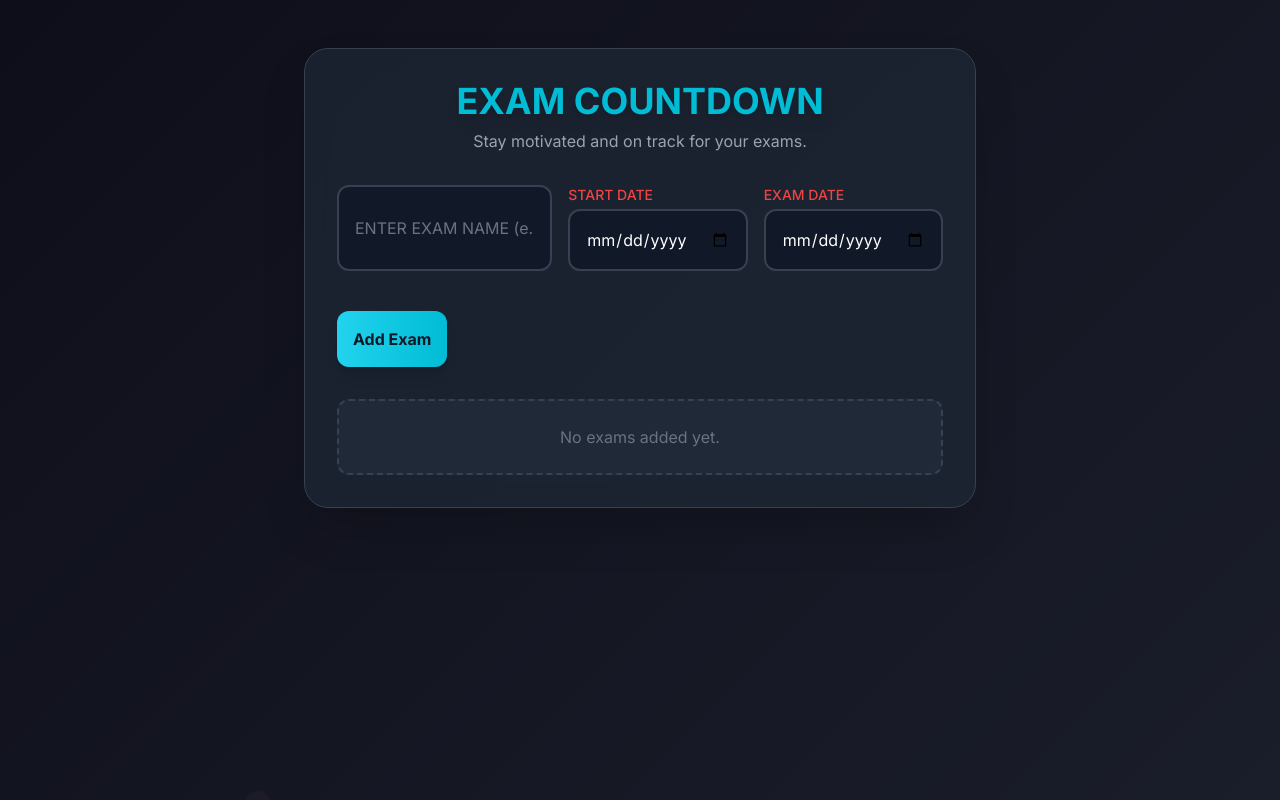
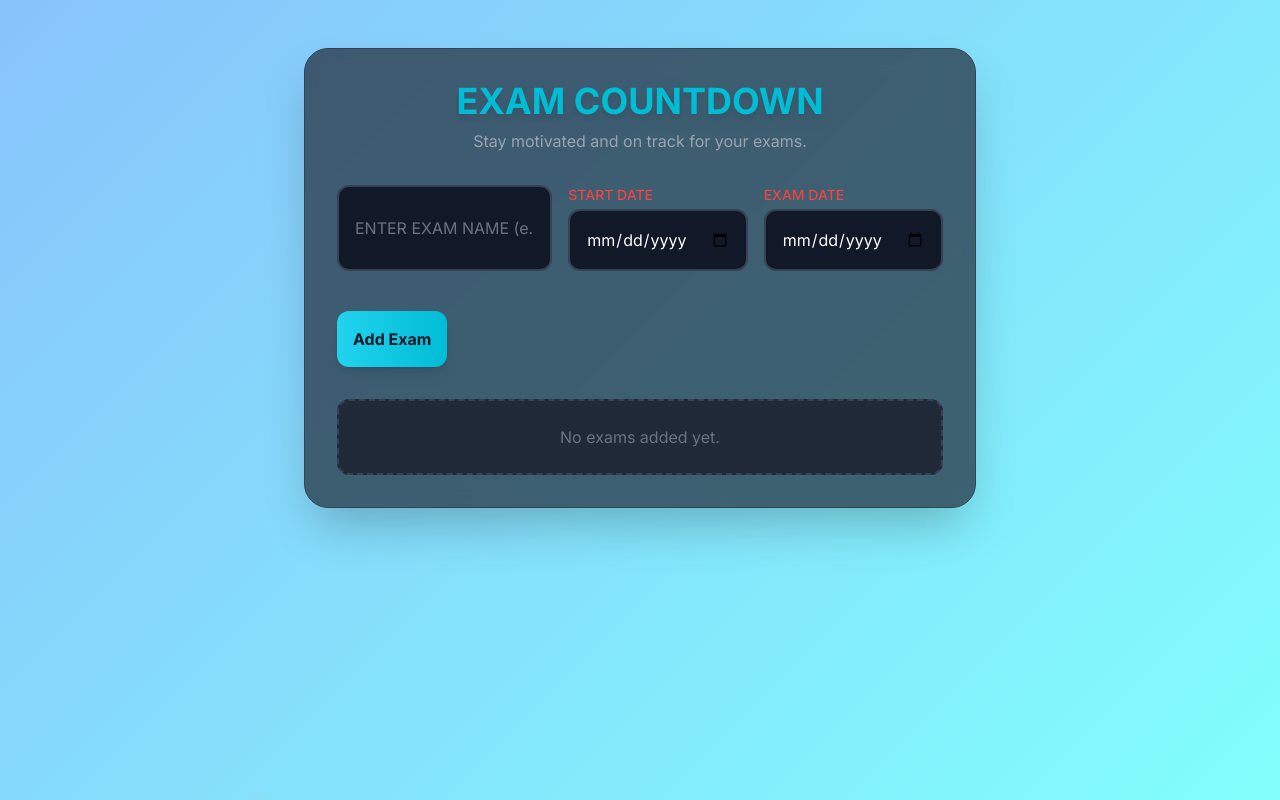
Before and after one commit to varshachauhan2323/SIH_project-ShikshaPath, a Flask app: page /exam_tracker in a window 1280 px wide. Run offline with Flask 3, Linux system fonts and the light colour scheme; some libraries are stand-ins or nearby versions.

Commit message:
changes in exam tracker

```diff
--- a/templates/exam_tracker.html
+++ b/templates/exam_tracker.html
@@ -10,7 +10,7 @@
         @import url('https://fonts.googleapis.com/css2?family=Inter:wght@400;500;600;700&display=swap');
         body {
             font-family: 'Inter', sans-serif;
-            background: linear-gradient(135deg, #0e0e1a, #1a1e2a);
+            background: linear-gradient(135deg, #88c3fb, #81fefc);
             color: #d1d5db;
             overflow-y: auto;
         }
@@ -24,9 +24,9 @@
         .bubble {
             position: absolute;
             bottom: -150px;
-            background: rgba(255, 255, 255, 0.1);
-            border-radius: 50%;
-            animation: rise linear infinite;
+            background: rgb(255, 255, 255);
+                border-radius: 50%;
+                animation: rise linear infinite;
         }
         @keyframes rise {
             0% { transform: translateY(0) scale(0.5); opacity: 0; }
```
